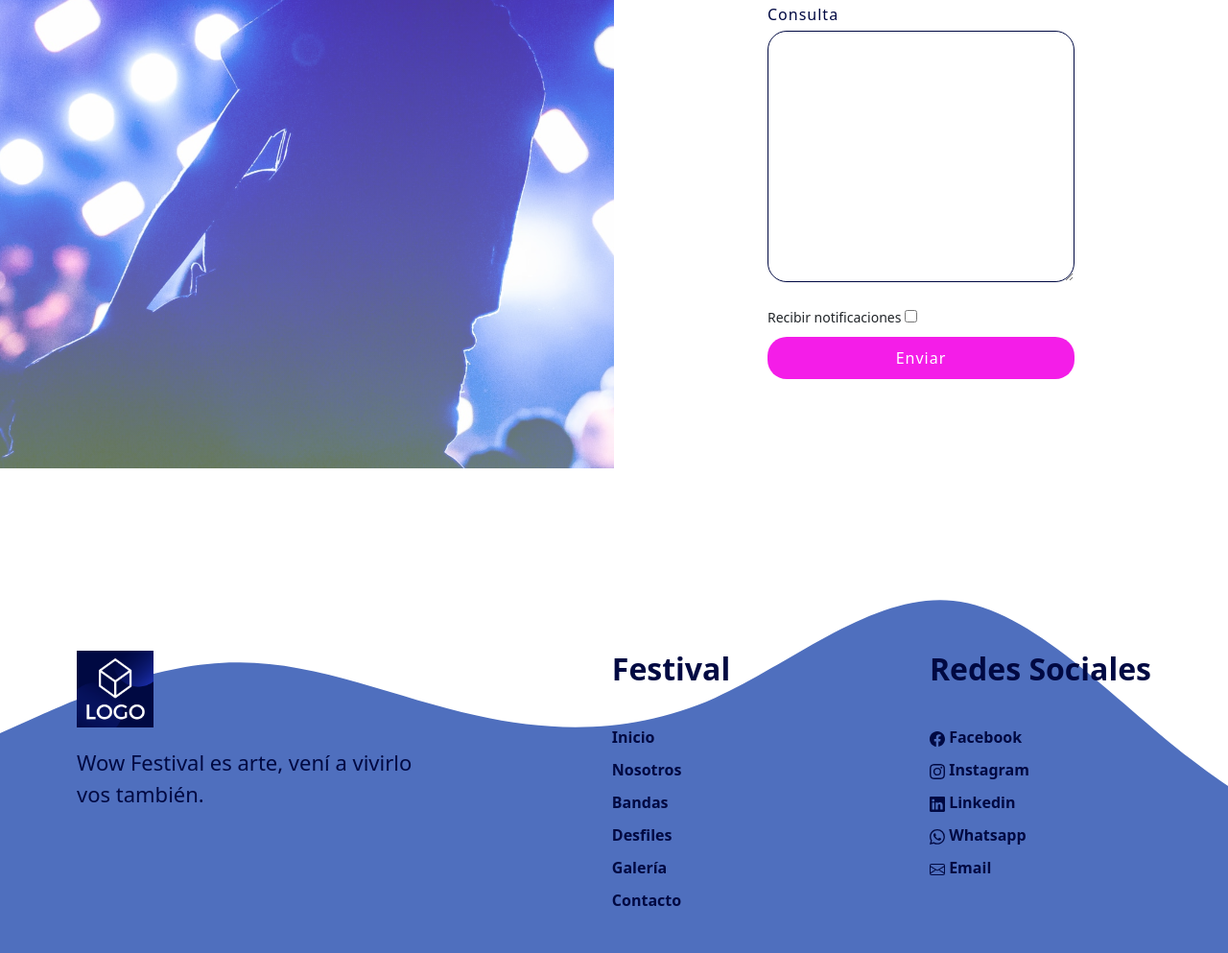
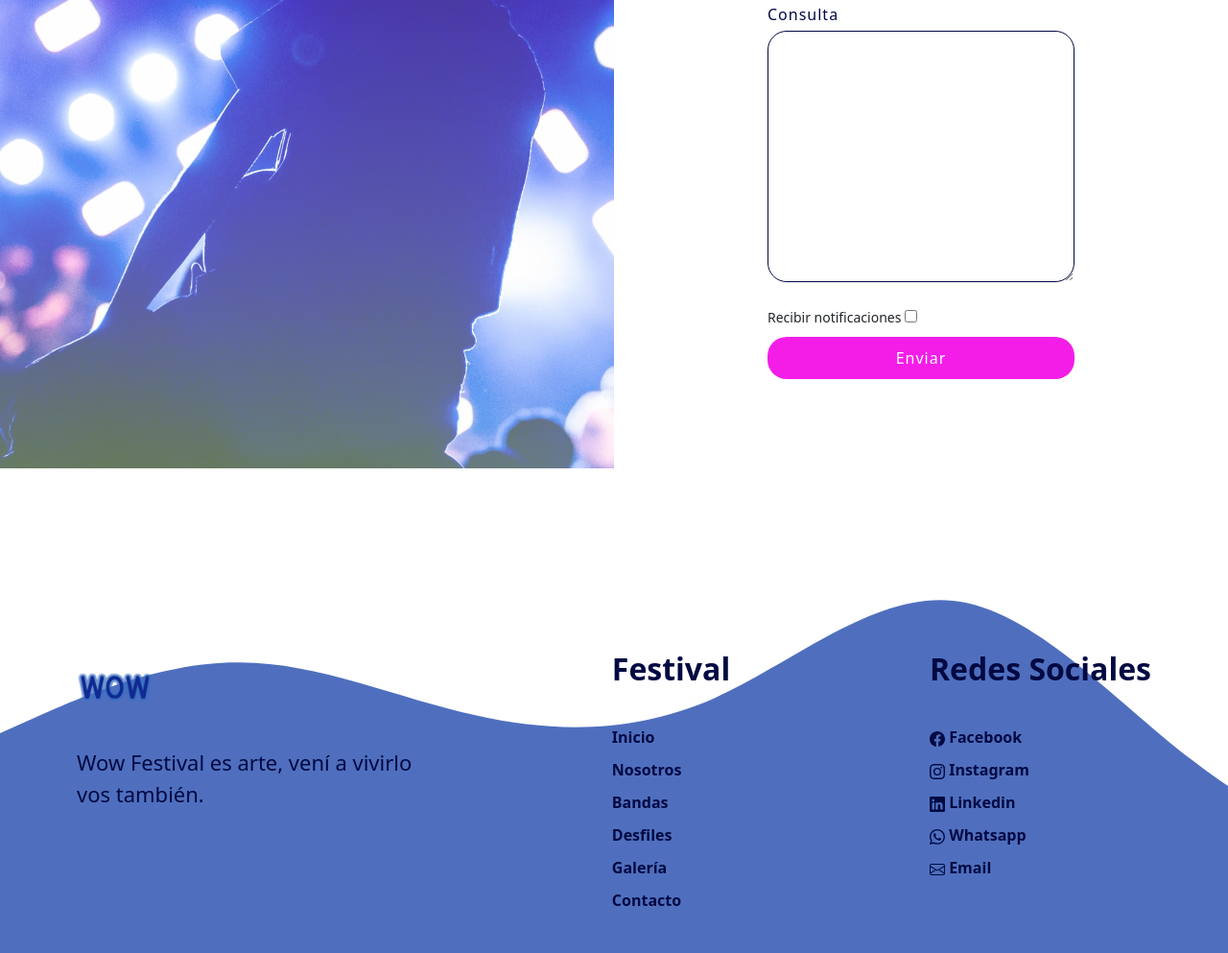
Before and after one commit to jiimedina/one-page, a website: page index.html in a window 1280 px wide. Shown: the part 6213-7206 px from the top of the page at 96% size. Drawn offline with nearby package versions, Linux system fonts and the light colour scheme.

Commit message:
logo footer

```diff
--- a/index.html
+++ b/index.html
@@ -433,7 +433,7 @@
             <!--Primera columna footer-->
             <div class="box-footer">
                 <div class="logo">
-                    <img src="assets/logo/logo-prueba.png" alt="logo">
+                    <img src="assets/logo/WOWf.png" alt="logo">
                 </div>
                 <div class="description">
                     <p>Wow Festival es arte, vení a vivirlo vos también.</p>
```
